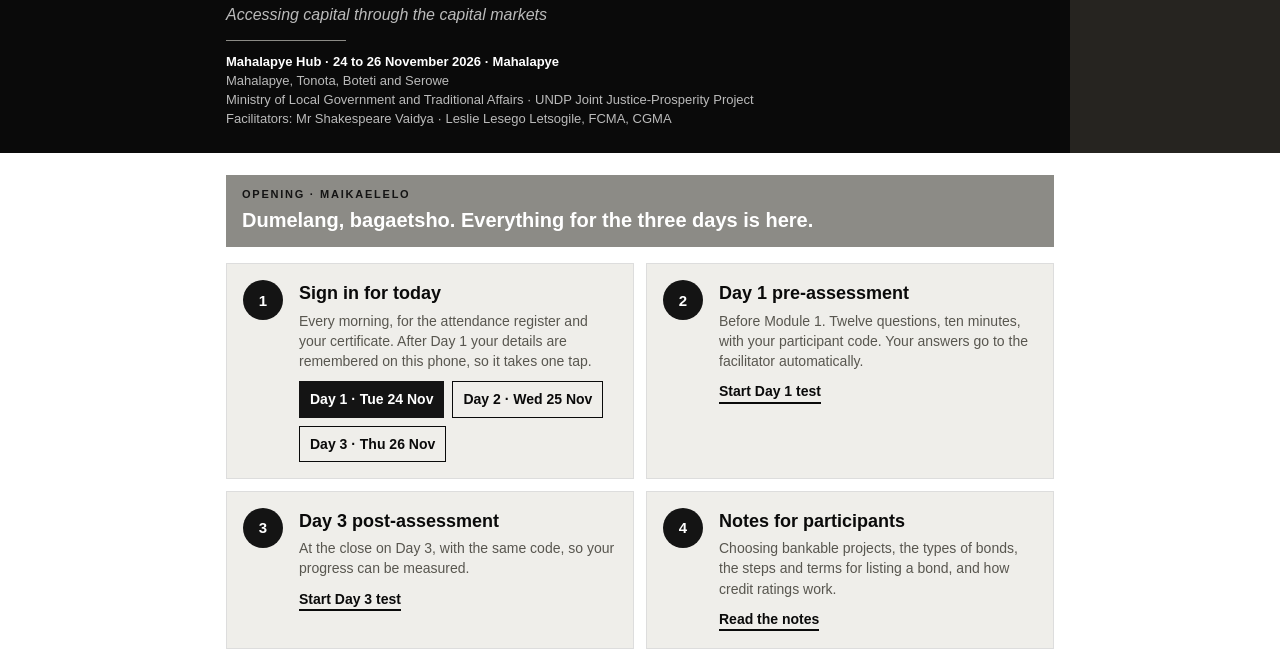
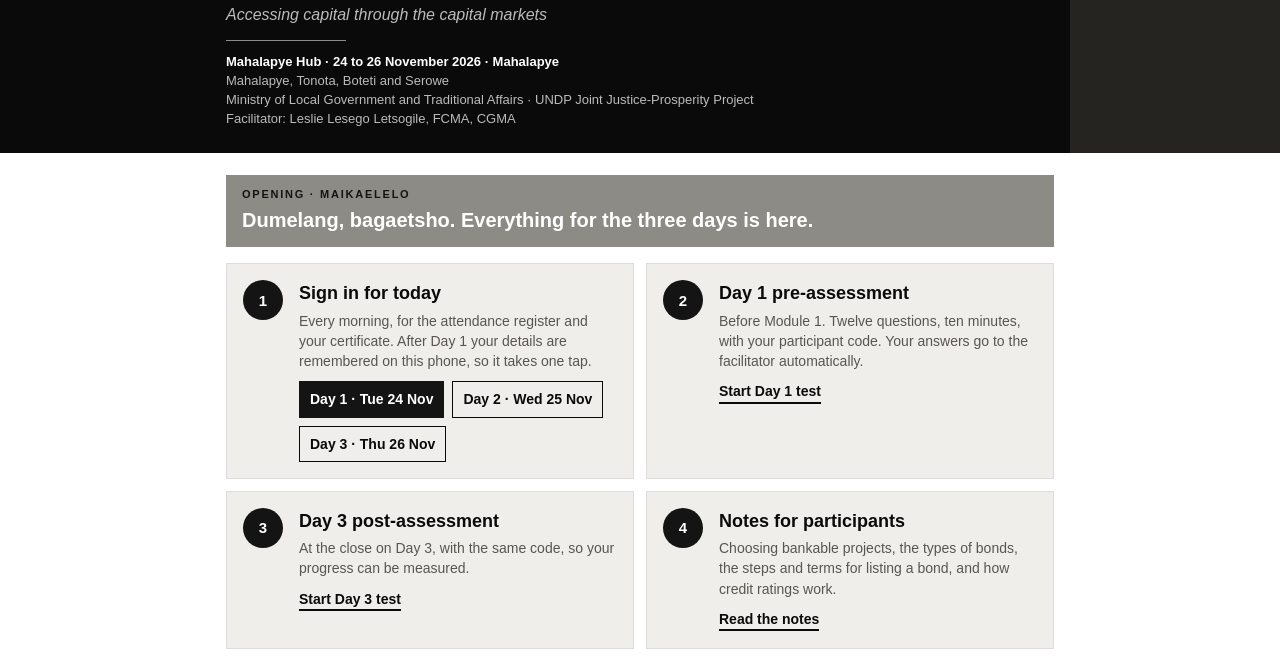
Before and after one commit to LeslieLets/mahalapye, a plain HTML site: page index.html in a window 1280 px wide. Shown: the part 97-755 px from the top of the page. Drawn offline with Linux system fonts and the light colour scheme.

Commit message:
One facilitator for the Mahalapye hub: Leslie Lesego Letsogile
Co-Authored-By: Claude Opus 5.5 <noreply@anthropic.com>

```diff
--- a/index.html
+++ b/index.html
@@ -97,7 +97,7 @@ footer{border-top:1px solid var(--line);margin-top:28px;padding:12px 0 0;font-si
   <h1>Raising capital through municipal bonds</h1>
   <p class="sub">Accessing capital through the capital markets</p>
   <div class="rule"></div>
-  <p class="meta"><b>Mahalapye Hub · 24 to 26 November 2026 · Mahalapye</b><br>Mahalapye, Tonota, Boteti and Serowe<br>Ministry of Local Government and Traditional Affairs · UNDP Joint Justice-Prosperity Project<br>Facilitators: Mr Shakespeare Vaidya · Leslie Lesego Letsogile, FCMA, CGMA</p>
+  <p class="meta"><b>Mahalapye Hub · 24 to 26 November 2026 · Mahalapye</b><br>Mahalapye, Tonota, Boteti and Serowe<br>Ministry of Local Government and Traditional Affairs · UNDP Joint Justice-Prosperity Project<br>Facilitator: Leslie Lesego Letsogile, FCMA, CGMA</p>
 </div></div>
 
 <main>
```
Also changed, not shown: 1 other file.
